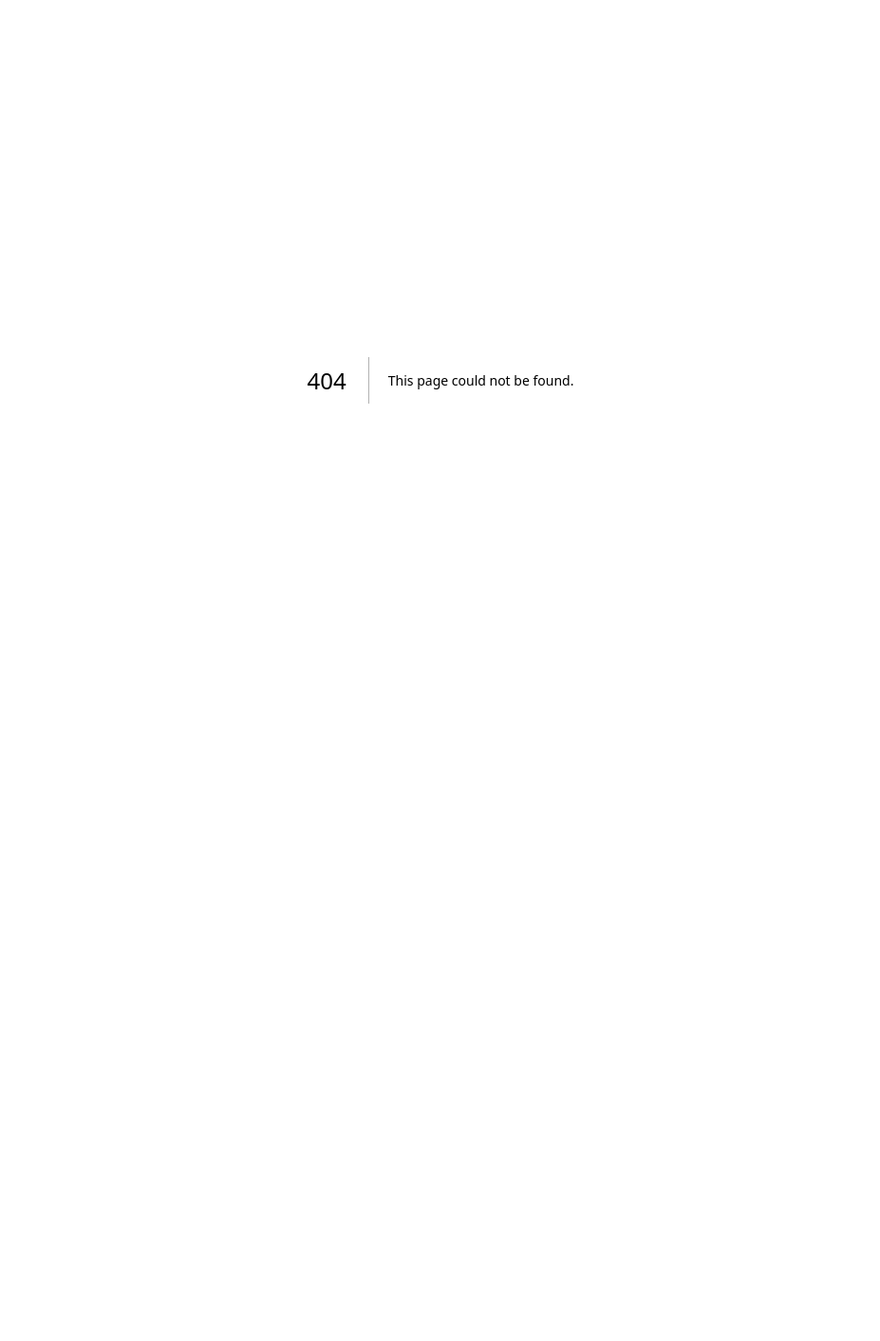
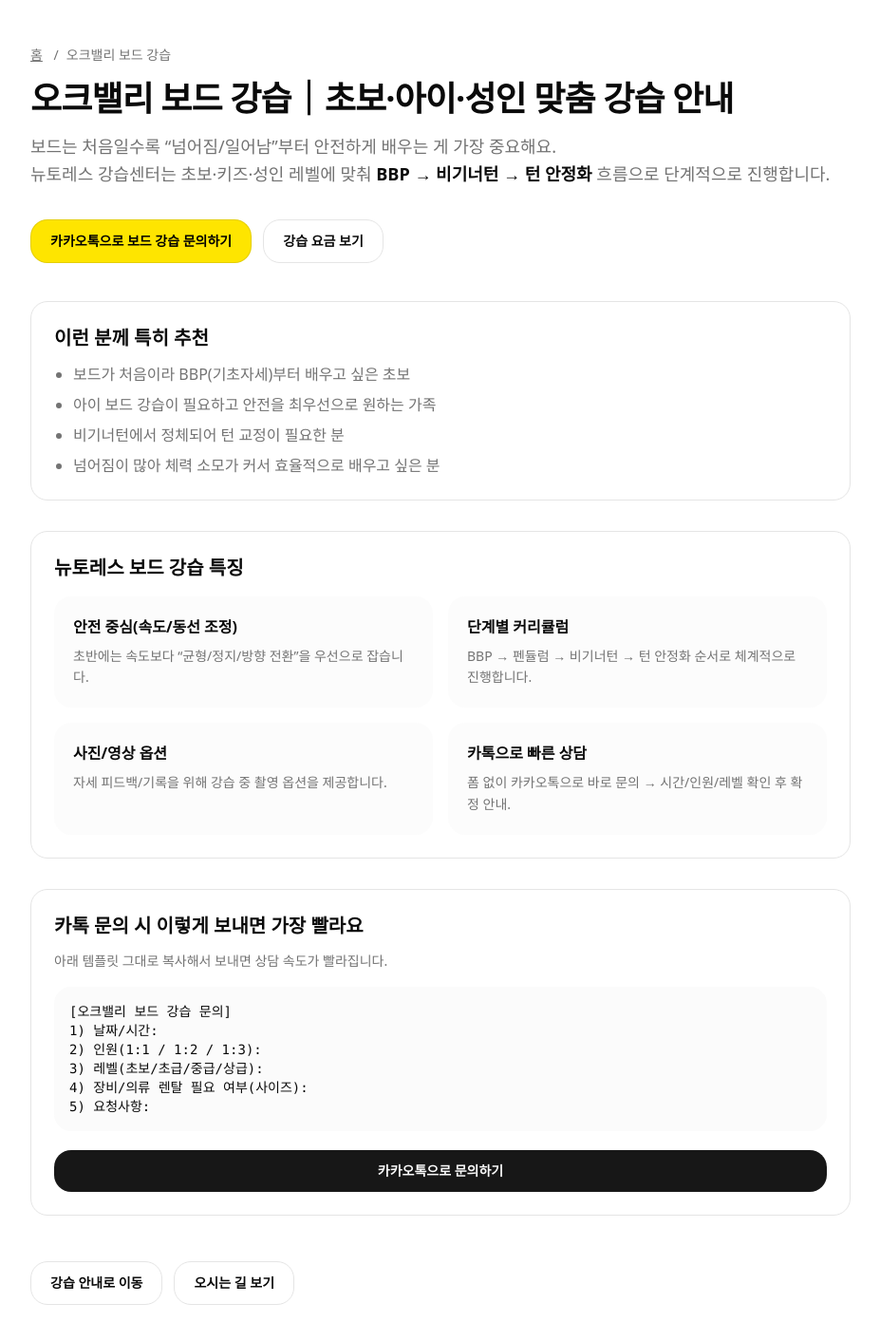
Before and after one commit to rkdejrdb/newtores-lesson-site, a Next.js app: page /oakvalley-board-lesson in a window 1280 px wide. Before the commit this address had no page. Shown: the top 1412 px of the page at 95% size, without its empty margins (176-1103 px from the left). Before the commit the page ends 800 px from the top, so only its background shows below. Built offline with nearby package versions, Linux system fonts and the light colour scheme.

Commit message:
center align seo subpage buttons

```diff
--- /dev/null
+++ b/app/oakvalley-board-lesson/page.tsx
@@ -0,0 +1,147 @@
+// app/oakvalley-board-lesson/page.tsx
+import Link from "next/link";
+
+export const metadata = {
+  title: "오크밸리 보드 강습｜초보·아이·성인 맞춤 강습 안내 | 뉴토레스",
+  description:
+    "오크밸리 보드 강습을 찾는 분들을 위한 안내 페이지입니다. 초보·아이·성인 레벨별 맞춤 코칭, 안전 중심 진행, 사진/영상 옵션 제공. 카카오톡으로 빠르게 상담하세요.",
+};
+
+const KAKAO_URL =
+  "https://open.kakao.com/o/srH5zE3f?message=오크밸리%20보드%20강습%20문의드립니다";
+
+export default function OakvalleyBoardLessonPage() {
+  return (
+    <main className="min-h-screen bg-background text-foreground">
+      <div className="mx-auto max-w-4xl px-4 py-12">
+        {/* Breadcrumb */}
+        <div className="text-sm text-muted-foreground">
+          <Link href="/" className="underline">
+            홈
+          </Link>{" "}
+          <span className="mx-2">/</span>
+          <span>오크밸리 보드 강습</span>
+        </div>
+
+        {/* H1 */}
+        <h1 className="mt-4 text-3xl md:text-4xl font-black tracking-tight">
+          오크밸리 보드 강습｜초보·아이·성인 맞춤 강습 안내
+        </h1>
+
+        {/* Intro */}
+        <p className="mt-4 text-base md:text-lg text-muted-foreground leading-relaxed">
+          보드는 처음일수록 “넘어짐/일어남”부터 안전하게 배우는 게 가장 중요해요.
+          <br />
+          뉴토레스 강습센터는 초보·키즈·성인 레벨에 맞춰{" "}
+          <span className="font-semibold text-foreground">
+            BBP → 비기너턴 → 턴 안정화
+          </span>{" "}
+          흐름으로 단계적으로 진행합니다.
+        </p>
+
+        {/* CTA */}
+        <div className="mt-8 flex flex-col sm:flex-row gap-3">
+          <a
+            href={KAKAO_URL}
+            target="_blank"
+            rel="noreferrer"
+            className="inline-flex items-center justify-center rounded-2xl px-5 py-3 text-sm font-extrabold bg-[#FEE500] text-black hover:bg-[#FEE500]/90 border border-black/10"
+          >
+            카카오톡으로 보드 강습 문의하기
+          </a>
+          <Link
+            href="/#pricing"
+            className="inline-flex items-center justify-center rounded-2xl px-5 py-3 text-sm font-semibold border hover:bg-accent"
+          >
+            강습 요금 보기
+          </Link>
+        </div>
+
+        {/* Content blocks */}
+        <section className="mt-10 space-y-8">
+          <div className="rounded-2xl border p-6">
+            <h2 className="text-xl font-extrabold">이런 분께 특히 추천</h2>
+            <ul className="mt-3 list-disc pl-5 text-muted-foreground space-y-2">
+              <li>보드가 처음이라 BBP(기초자세)부터 배우고 싶은 초보</li>
+              <li>아이 보드 강습이 필요하고 안전을 최우선으로 원하는 가족</li>
+              <li>비기너턴에서 정체되어 턴 교정이 필요한 분</li>
+              <li>넘어짐이 많아 체력 소모가 커서 효율적으로 배우고 싶은 분</li>
+            </ul>
+          </div>
+
+          <div className="rounded-2xl border p-6">
+            <h2 className="text-xl font-extrabold">뉴토레스 보드 강습 특징</h2>
+            <div className="mt-4 grid grid-cols-1 md:grid-cols-2 gap-4">
+              <div className="rounded-2xl bg-muted/30 p-5">
+                <div className="font-bold">안전 중심(속도/동선 조정)</div>
+                <p className="mt-2 text-sm text-muted-foreground leading-relaxed">
+                  초반에는 속도보다 “균형/정지/방향 전환”을 우선으로 잡습니다.
+                </p>
+              </div>
+              <div className="rounded-2xl bg-muted/30 p-5">
+                <div className="font-bold">단계별 커리큘럼</div>
+                <p className="mt-2 text-sm text-muted-foreground leading-relaxed">
+                  BBP → 펜듈럼 → 비기너턴 → 턴 안정화 순서로 체계적으로 진행합니다.
+                </p>
+              </div>
+              <div className="rounded-2xl bg-muted/30 p-5">
+                <div className="font-bold">사진/영상 옵션</div>
+                <p className="mt-2 text-sm text-muted-foreground leading-relaxed">
+                  자세 피드백/기록을 위해 강습 중 촬영 옵션을 제공합니다.
+                </p>
+              </div>
+              <div className="rounded-2xl bg-muted/30 p-5">
+                <div className="font-bold">카톡으로 빠른 상담</div>
+                <p className="mt-2 text-sm text-muted-foreground leading-relaxed">
+                  폼 없이 카카오톡으로 바로 문의 → 시간/인원/레벨 확인 후 확정 안내.
+                </p>
+              </div>
+            </div>
+          </div>
+
+          <div className="rounded-2xl border p-6">
+            <h2 className="text-xl font-extrabold">카톡 문의 시 이렇게 보내면 가장 빨라요</h2>
+            <div className="mt-3 text-sm text-muted-foreground leading-relaxed">
+              아래 템플릿 그대로 복사해서 보내면 상담 속도가 빨라집니다.
+            </div>
+            <pre className="mt-4 rounded-2xl bg-muted/40 p-4 text-sm overflow-auto">
+{`[오크밸리 보드 강습 문의]
+1) 날짜/시간:
+2) 인원(1:1 / 1:2 / 1:3):
+3) 레벨(초보/초급/중급/상급):
+4) 장비/의류 렌탈 필요 여부(사이즈):
+5) 요청사항:`}
+            </pre>
+
+            <div className="mt-5">
+              <a
+                href={KAKAO_URL}
+                target="_blank"
+                rel="noreferrer"
+                className="inline-flex w-full items-center justify-center rounded-2xl px-5 py-3 text-sm font-extrabold bg-primary text-primary-foreground hover:bg-primary/90"
+              >
+                카카오톡으로 문의하기
+              </a>
+            </div>
+          </div>
+        </section>
+
+        {/* Footer links */}
+        <div className="mt-12 flex flex-col sm:flex-row gap-3">
+          <Link
+            href="/#programs"
+            className="inline-flex items-center justify-center rounded-2xl px-5 py-3 text-sm font-semibold border hover:bg-accent"
+          >
+            강습 안내로 이동
+          </Link>
+          <Link
+            href="/#contact"
+            className="inline-flex items-center justify-center rounded-2xl px-5 py-3 text-sm font-semibold border hover:bg-accent"
+          >
+            오시는 길 보기
+          </Link>
+        </div>
+      </div>
+    </main>
+  );
+}
--- a/app/page.tsx
+++ b/app/page.tsx
@@ -488,9 +488,23 @@
         </div>
       </Section>
 
-<a href="/oakvalley-ski-lesson" className="underline text-sm text-muted-foreground">
-  오크밸리 스키 강습 안내 페이지 보기
-</a>
+{/* ✅ SEO 안내 페이지 버튼 (가운데 정렬) */}
+<div className="mt-6 flex justify-center">
+  <div className="grid w-full max-w-md grid-cols-1 gap-3 sm:grid-cols-2">
+    <a
+      href="/oakvalley-ski-lesson"
+      className="inline-flex items-center justify-center rounded-2xl px-5 py-3 text-sm font-semibold border hover:bg-accent text-center"
+    >
+      오크밸리 스키 강습 안내
+    </a>
+    <a
+      href="/oakvalley-board-lesson"
+      className="inline-flex items-center justify-center rounded-2xl px-5 py-3 text-sm font-semibold border hover:bg-accent text-center"
+    >
+      오크밸리 보드 강습 안내
+    </a>
+  </div>
+</div>
 
       {/* Instructors */}
       <Section
```
